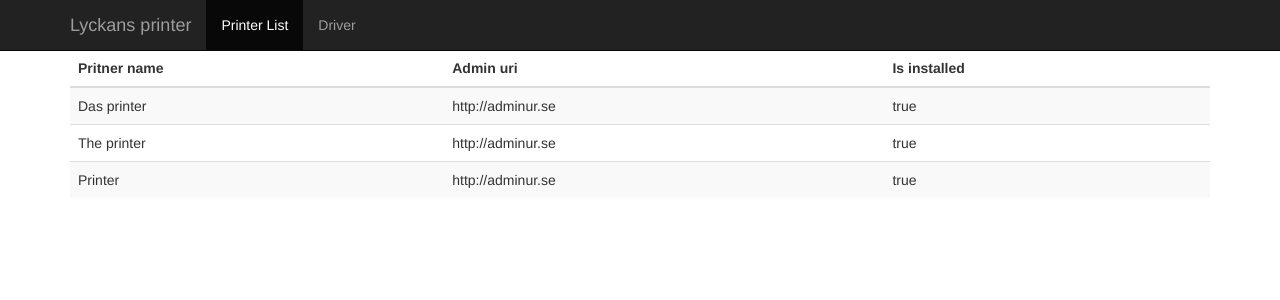
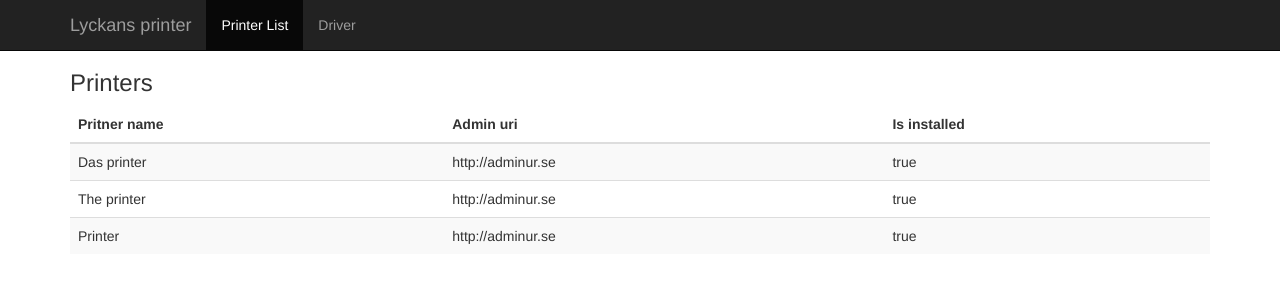
Before and after one commit to lyckan/printer, an Angular app: page /printers in a window 1280 px wide. Shown: the top 300 px of the page. Built offline with nearby package versions, Linux system fonts and the light colour scheme.

Commit message:
Added httpclient

```diff
--- a/src/app/app.module.ts
+++ b/src/app/app.module.ts
@@ -1,4 +1,5 @@
 import { BrowserModule } from '@angular/platform-browser';
+import { HttpClientModule } from '@angular/common/http';
 import { NgModule } from '@angular/core';
 
 
@@ -18,7 +19,8 @@ import { DriverListComponent } from './driver-list/driver-list.component';
   ],
   imports: [
     BrowserModule,
-    AppRoutingModule
+    AppRoutingModule,
+    HttpClientModule
   ],
   providers: [],
   bootstrap: [AppComponent]
--- a/src/app/printer-list/printer-list.component.html
+++ b/src/app/printer-list/printer-list.component.html
@@ -1,3 +1,10 @@
+<div class="row">
+  <div class="col-md-12">
+    <h3>Printers</h3>
+  </div>
+</div>
+<div class="row">
+    <div class="col-md-12">
       <table class="printer-list table table-striped">
         <thead>
           <tr>
@@ -22,3 +29,5 @@
           </tr>
         </tbody>
       </table>
+  </div>
+</div>
```
Lines whose indentation alone changed are shown as unchanged.
